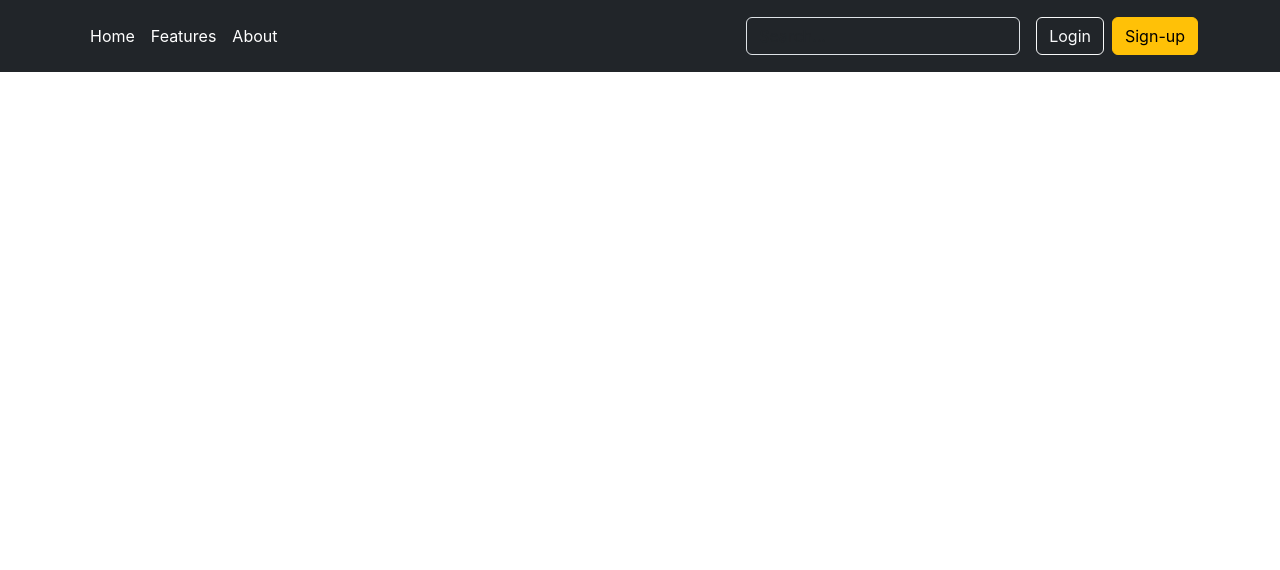
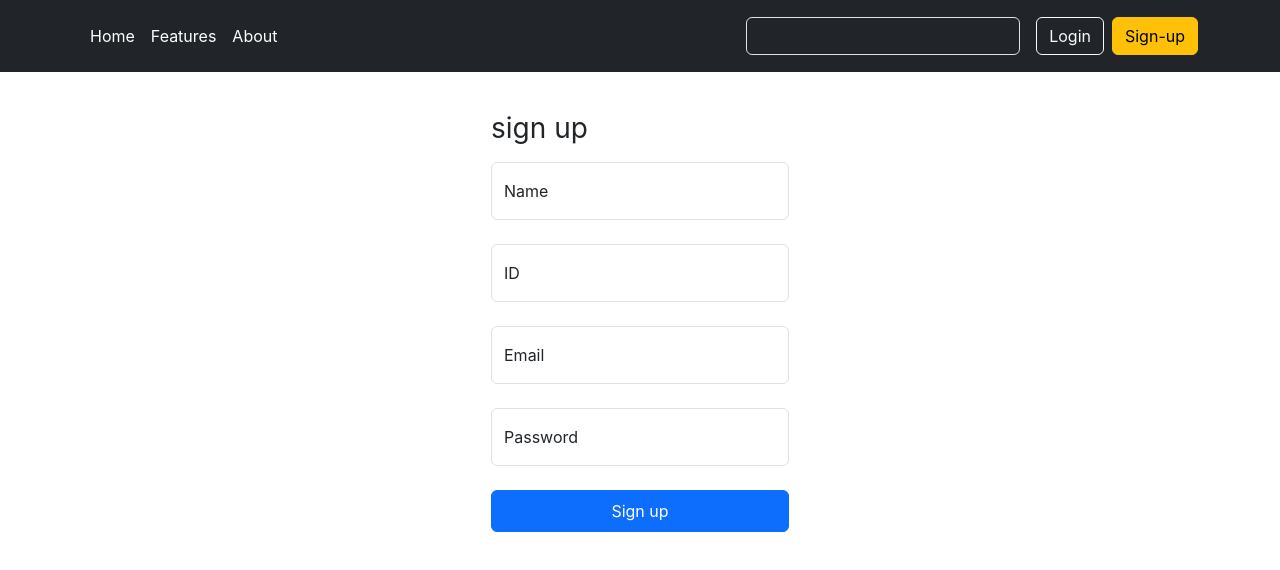
Before and after one commit to wldus1208/team_react_front, a React (Create React App) app: page / in a window 1280 px wide. Both pictures are taken after a click on the button "Sign-up". Shown: the top 570 px of the page. Built offline with nearby package versions, Linux system fonts and the light colour scheme.

Commit message:
회원가입폼

```diff
--- a/src/App.js
+++ b/src/App.js
@@ -3,6 +3,7 @@ import Header from './components/Header';
 import Home from './components/Home';
 import About from './pages/About';
 import Login from './pages/LoginForm';
+import Join from './pages/JoinForm';
 
 function App() {
   return (
@@ -13,6 +14,7 @@ function App() {
         <Route path="/" element={<Home />} />
         <Route path="/about" element={<About />} />
         <Route path="/login" element={<Login />} />
+        <Route path="/signup" element={<Join />} />
       </Routes>
     </BrowserRouter>
     </div>
--- /dev/null
+++ b/src/pages/JoinForm.jsx
@@ -0,0 +1,33 @@
+import React from 'react';
+import './joinForm.css';
+
+function JoinForm() {
+  return (
+    <div className="d-flex align-items-center py-4">
+        <div className="form-signin w-100 m-auto">
+        <h1 className="h3 mb-3 fw-normal">sign up</h1>
+
+        <div className="form-floating">
+            <input type="text" className="form-control" id="floatingInput" placeholder="Name"/>
+            <label htmlFor="floatingInput">Name</label>
+        </div><br />
+        <div className="form-floating">
+            <input type="text" className="form-control" id="floatingInput" placeholder="ID"/>
+            <label htmlFor="floatingInput">ID</label>
+        </div><br />
+        <div className="form-floating">
+            <input type="email" className="form-control" id="floatingInput" placeholder="Email"/>
+            <label htmlFor="floatingInput">Email</label>
+        </div><br />
+        <div className="form-floating">
+            <input type="password" className="form-control" id="floatingPassword" placeholder="Password" />
+            <label htmlFor="floatingPassword">Password</label>
+        </div>
+        <br />
+        <button className="btn btn-primary w-100 py-2" type="button">Sign up</button>
+        </div>
+    </div>
+  );
+}
+
+export default JoinForm;
--- /dev/null
+++ b/src/pages/joinForm.css
@@ -0,0 +1,101 @@
+
+
+.bd-placeholder-img {
+    font-size: 1.125rem;
+    text-anchor: middle;
+    -webkit-user-select: none;
+    -moz-user-select: none;
+    user-select: none;
+  }
+
+  @media (min-width: 768px) {
+    .bd-placeholder-img-lg {
+      font-size: 3.5rem;
+    }
+  }
+
+  .b-example-divider {
+    width: 100%;
+    height: 3rem;
+    background-color: rgba(0, 0, 0, .1);
+    border: solid rgba(0, 0, 0, .15);
+    border-width: 1px 0;
+    box-shadow: inset 0 .5em 1.5em rgba(0, 0, 0, .1), inset 0 .125em .5em rgba(0, 0, 0, .15);
+  }
+
+  .b-example-vr {
+    flex-shrink: 0;
+    width: 1.5rem;
+    height: 100vh;
+  }
+
+  .bi {
+    vertical-align: -.125em;
+    fill: currentColor;
+  }
+
+  .nav-scroller {
+    position: relative;
+    z-index: 2;
+    height: 2.75rem;
+    overflow-y: hidden;
+  }
+
+  .nav-scroller .nav {
+    display: flex;
+    flex-wrap: nowrap;
+    padding-bottom: 1rem;
+    margin-top: -1px;
+    overflow-x: auto;
+    text-align: center;
+    white-space: nowrap;
+    -webkit-overflow-scrolling: touch;
+  }
+
+  .btn-bd-primary {
+    --bd-violet-bg: #712cf9;
+    --bd-violet-rgb: 112.520718, 44.062154, 249.437846;
+
+    --bs-btn-font-weight: 600;
+    --bs-btn-color: var(--bs-white);
+    --bs-btn-bg: var(--bd-violet-bg);
+    --bs-btn-border-color: var(--bd-violet-bg);
+    --bs-btn-hover-color: var(--bs-white);
+    --bs-btn-hover-bg: #6528e0;
+    --bs-btn-hover-border-color: #6528e0;
+    --bs-btn-focus-shadow-rgb: var(--bd-violet-rgb);
+    --bs-btn-active-color: var(--bs-btn-hover-color);
+    --bs-btn-active-bg: #5a23c8;
+    --bs-btn-active-border-color: #5a23c8;
+  }
+
+  .bd-mode-toggle {
+    z-index: 1500;
+  }
+
+  .bd-mode-toggle .dropdown-menu .active .bi {
+    display: block !important;
+  }
+
+  .form-signin {
+    max-width: 330px;
+    padding: 1rem;
+}
+
+.m-auto {
+    margin: auto !important;
+}
+.w-100 {
+    width: 100% !important;
+}
+
+.py-4 {
+    padding-top: 1.5rem !important;
+    padding-bottom: 1.5rem !important;
+}
+.align-items-center {
+    align-items: center !important;
+}
+.d-flex {
+    display: flex !important;
+}
```
